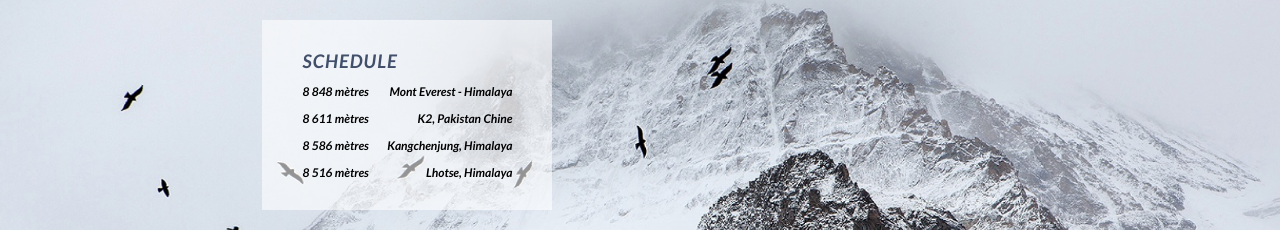
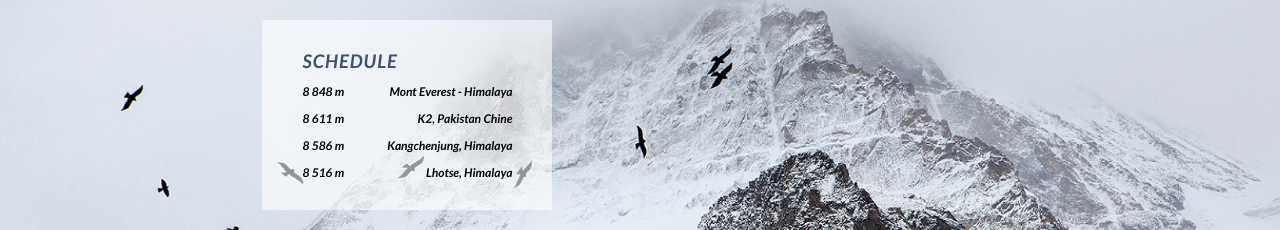
Before and after one commit to Olivier-Kango/majestic_earth, a website: page index.html in a window 1280 px wide. Shown: the part 1934-2164 px from the top of the page. Drawn offline with nearby package versions, Linux system fonts and the light colour scheme.

Commit message:
Delete metres

```diff
--- a/index.html
+++ b/index.html
@@ -113,10 +113,10 @@
       <div class="end">
         <div class="content" id="schedule" data-aos="fade-down-right"  data-aos-duration="1000">
           <h3 class="h2">SCHEDULE</h3>
-          <p><span>8 848 mètres</span><span>Mont Everest - Himalaya</span></p>
-          <p><span>8 611 mètres</span><span>K2, Pakistan Chine</span></p>
-          <p><span>8 586 mètres </span><span>Kangchenjung, Himalaya</span></p>
-          <p><span>8 516 mètres</span><span>Lhotse, Himalaya</span></p>
+          <p><span>8 848 m</span><span>Mont Everest - Himalaya</span></p>
+          <p><span>8 611 m</span><span>K2, Pakistan Chine</span></p>
+          <p><span>8 586 m</span><span>Kangchenjung, Himalaya</span></p>
+          <p><span>8 516 m</span><span>Lhotse, Himalaya</span></p>
         </div>
       </div>
     </section>
```
